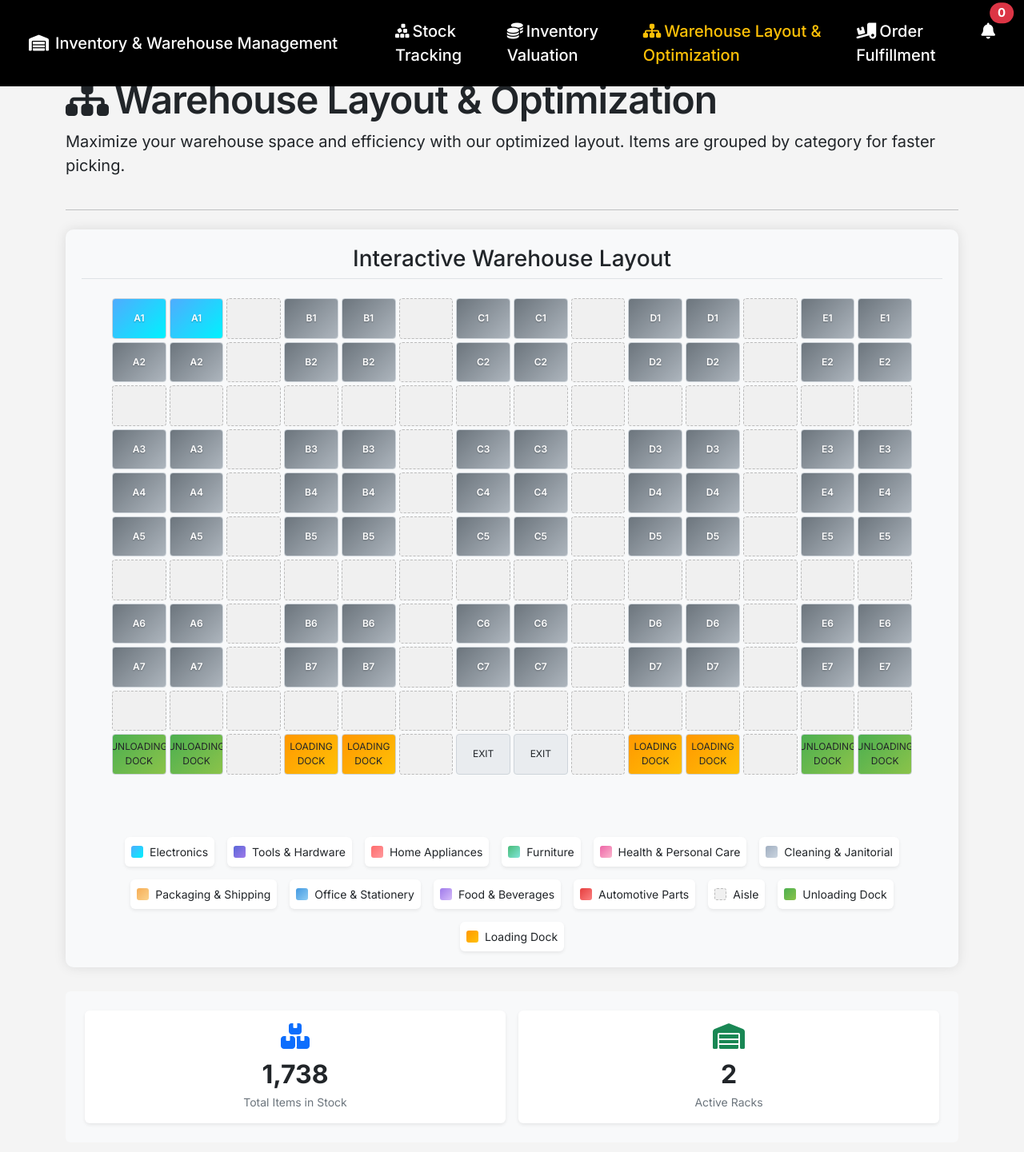
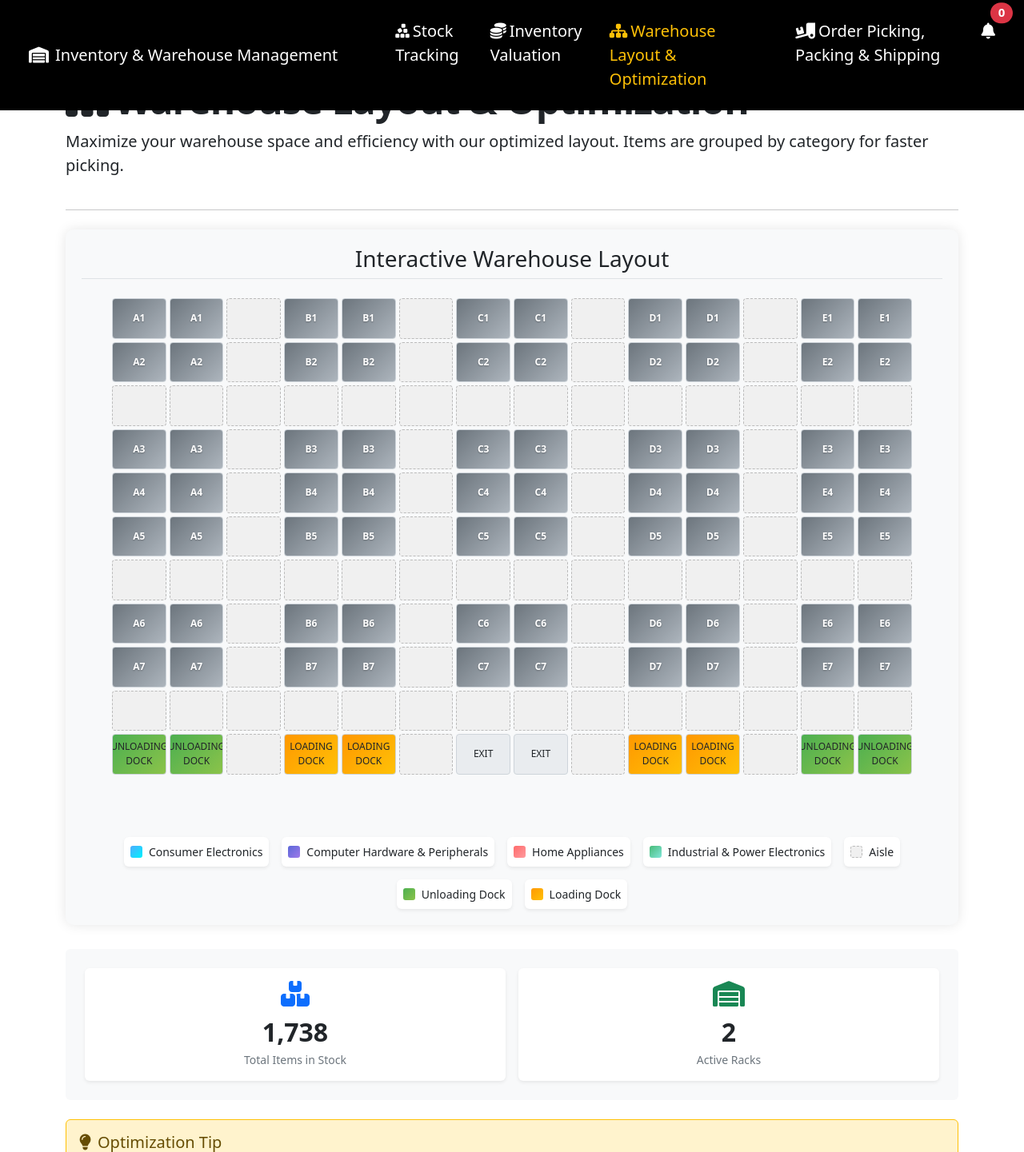
Before and after one commit to Scammur/ITECPROJECT, a PHP site: page /warehouse-layout-optimization.php in a window 1280 px wide. Shown: the top 1441 px of the page at 80% size. Run offline with PHP 8.4, Linux system fonts and the light colour scheme; data comes from the database, SQL or seed files in the repository.

Commit message:
Add files via upload

```diff
--- a/warehouse-layout-optimization.php
+++ b/warehouse-layout-optimization.php
@@ -23,7 +23,7 @@
             --info: #0dcaf0;
         }
 
-        html { scroll-behavior: smooth; }
+        html { scroll-behavior: smooth; }F
         body { font-family: 'Inter', Arial, sans-serif; background: #f4f4f4; }
 
         .navbar { background: #000 !important; }
@@ -142,7 +142,7 @@
                         <a class="nav-link active" href="warehouse-layout-optimization.php"><i class="fa-solid fa-sitemap me-1"></i>Warehouse Layout & Optimization</a>
                     </li>
                     <li class="nav-item">
-                        <a class="nav-link" href="order-fulfillment.php"><i class="fa-solid fa-truck-ramp-box me-1"></i>Order Fulfillment</a>
+                        <a class="nav-link" href="order-picking-packing-shipping.php"><i class="fa-solid fa-truck-ramp-box me-1"></i>Order Picking, Packing & Shipping</a>
                     </li>
                     <li>
                         <div class="nav-item dropdown me-3">
@@ -214,16 +214,10 @@
             <div class="d-flex justify-content-center flex-wrap gap-3 mt-4">
                 <?php
                 $categories = [
-                    ['name' => 'Electronics', 'color' => 'linear-gradient(135deg, #4facfe, #00f2fe)'],
-                    ['name' => 'Tools & Hardware', 'color' => 'linear-gradient(135deg, #5a67d8, #9f7aea)'],
+                    ['name' => 'Consumer Electronics', 'color' => 'linear-gradient(135deg, #4facfe, #00f2fe)'],
+                    ['name' => 'Computer Hardware & Peripherals', 'color' => 'linear-gradient(135deg, #5a67d8, #9f7aea)'],
                     ['name' => 'Home Appliances', 'color' => 'linear-gradient(135deg, #ff6b6b, #ff9a9e)'],
-                    ['name' => 'Furniture', 'color' => 'linear-gradient(135deg, #48bb78, #81e6d9)'],
-                    ['name' => 'Health & Personal Care', 'color' => 'linear-gradient(135deg, #ed64a6, #fbb6ce)'],
-                    ['name' => 'Cleaning & Janitorial', 'color' => 'linear-gradient(135deg, #a0aec0, #cbd5e0)'],
-                    ['name' => 'Packaging & Shipping', 'color' => 'linear-gradient(135deg, #f6ad55, #fbd38d)'],
-                    ['name' => 'Office & Stationery', 'color' => 'linear-gradient(135deg, #4299e1, #90cdf4)'],
-                    ['name' => 'Food & Beverages', 'color' => 'linear-gradient(135deg, #9f7aea, #d6bcfa)'],
-                    ['name' => 'Automotive Parts', 'color' => 'linear-gradient(135deg, #e53e3e, #fc8181)'],
+                    ['name' => 'Industrial & Power Electronics', 'color' => 'linear-gradient(135deg, #48bb78, #81e6d9)'],
                     ['name' => 'Aisle', 'color' => '#f0f0f0', 'border' => '1px dashed #bbb'],
                     ['name' => 'Unloading Dock', 'color' => 'linear-gradient(135deg, #4CAF50, #8BC34A)'],
                     ['name' => 'Loading Dock', 'color' => 'linear-gradient(135deg, #FF9800, #FFC107)']
@@ -402,7 +396,7 @@
 
         // Map database locations to our shelf identifiers
         const locationMap = {
-                'RACK 1A': 'A1', 'RACK 1-A': 'A1', 'RACK 2A': 'A2', 'RACK 3A': 'A3', 'RACK 4A': 'A4',
+            'RACK 1A': 'A1', 'RACK 2A': 'A2', 'RACK 3A': 'A3', 'RACK 4A': 'A4',
             'RACK 5A': 'A5', 'RACK 6A': 'A6', 'RACK 7A': 'A7', 'RACK 1B': 'B1', 'RACK 2B': 'B2',
             'RACK 3B': 'B3', 'RACK 4B': 'B4', 'RACK 5B': 'B5', 'RACK 6B': 'B6', 'RACK 7B': 'B7',
             'RACK 1C': 'C1', 'RACK 2C': 'C2', 'RACK 3C': 'C3', 'RACK 4C': 'C4', 'RACK 5C': 'C5',
@@ -412,28 +406,13 @@
             'RACK 7E': 'E7'
         };
 
-            // Map categories to shelf types
+        // Map categories to shelf colors - matching the PHP legend exactly
         const categoryColors = {
-                'ELECTRONICS': 'linear-gradient(135deg, #4facfe, #00f2fe)',
-                'TOOLS & HARDWARE': 'linear-gradient(135deg, #5a67d8, #9f7aea)',
-                'HOME APPLIANCES': 'linear-gradient(135deg, #ff6b6b, #ff9a9e)',
-                'FURNITURE': 'linear-gradient(135deg, #48bb78, #81e6d9)',
-                'HEALTH & PERSONAL CARE': 'linear-gradient(135deg, #ed64a6, #fbb6ce)',
-                'CLEANING & JANITORIAL SUPPLIES': 'linear-gradient(135deg, #a0aec0, #cbd5e0)',
-                'PACKAGING & SHIPPING': 'linear-gradient(135deg, #f6ad55, #fbd38d)',
-                'OFFICE & STATIONERY': 'linear-gradient(135deg, #4299e1, #90cdf4)',
-                'FOOD & BEVERAGES': 'linear-gradient(135deg, #9f7aea, #d6bcfa)',
-                'AUTOMOTIVE & SPARE PARTS': 'linear-gradient(135deg, #e53e3e, #fc8181)',
-                'CLOTHING & APPAREL': 'linear-gradient(135deg, #dd6b20, #f6ad55)',
-                'FOOTWEAR': 'linear-gradient(135deg, #b7791f, #ecc94b)',
-                'TOYS & GAMES': 'linear-gradient(135deg, #38a169, #68d391)',
-                'SPORTS & FITNESS EQUIPMENT': 'linear-gradient(135deg, #0987a0, #00b5d8)',
-                'BOOKS & MEDIA': 'linear-gradient(135deg, #805ad5, #b794f4)',
-                'INDUSTRIAL EQUIPMENT': 'linear-gradient(135deg, #4a5568, #718096)',
-                'ELECTRICAL COMPONENTS': 'linear-gradient(135deg, #2b6cb0, #63b3ed)',
-                'PLUMBING SUPPLIES': 'linear-gradient(135deg, #319795, #4fd1c5)',
-                'GARDEN & OUTDOOR': 'linear-gradient(135deg, #276749, #48bb78)',
-                'SAFETY & SECURITY EQUIPMENT': 'linear-gradient(135deg, #9c4221, #dd6b20)'
+            'Consumer Electronics': 'linear-gradient(135deg, #4facfe, #00f2fe)',
+            'Computer Hardware & Peripherals': 'linear-gradient(135deg, #5a67d8, #9f7aea)',
+            'Home Appliances': 'linear-gradient(135deg, #ff6b6b, #ff9a9e)',
+            'Industrial & Power Electronics': 'linear-gradient(135deg, #48bb78, #81e6d9)',
+            'Other': 'linear-gradient(135deg, #6c757d, #adb5bd)' // Default color for other categories
         };
 
         // Create shelf items object
@@ -442,13 +421,24 @@
         // Map database items to our shelf identifiers
         for (const [location, items] of Object.entries(dbItems)) {
             const shelfCode = locationMap[location] || location;
-                const category = items[0]?.category?.toUpperCase() || 'OTHER';
-                const shelfColor = categoryColors[category] || 'linear-gradient(135deg, #6c757d, #adb5bd)';
+            const category = items[0]?.category || 'Other'; // Use the first item's category for the whole shelf
+
+            // Find the matching color for this category
+            let shelfColor = categoryColors['Other']; // Default color
+
+            // Check each category key to see if it matches (case insensitive)
+            for (const [catName, color] of Object.entries(categoryColors)) {
+                if (category.toLowerCase().includes(catName.toLowerCase())) {
+                    shelfColor = color;
+                    break;
+                }
+            }
 
             if (!shelfItems[shelfCode]) {
                 shelfItems[shelfCode] = {
                     items: [],
-                        color: shelfColor
+                    color: shelfColor,
+                    category: category
                 };
             }
 
@@ -485,11 +475,17 @@
                     cellElement.textContent = 'LOADING DOCK';
                 }
                 else {
-                        const shelfData = shelfItems[cell] || {items: [], color: 'linear-gradient(135deg, #6c757d, #adb5bd)'};
+                    const shelfData = shelfItems[cell] || {
+                        items: [],
+                        color: categoryColors['Other'],
+                        category: 'Other'
+                    };
+
                     cellElement.classList.add('shelf');
                     cellElement.style.background = shelfData.color;
                     cellElement.textContent = cell;
                     cellElement.dataset.shelf = cell;
+                    cellElement.dataset.category = shelfData.category;
 
                     // Add hover event for shelf
                     cellElement.addEventListener('mouseenter', function(e) {
@@ -498,11 +494,11 @@
 
                         // Position tooltip
                         const rect = this.getBoundingClientRect();
-                            tooltip.style.top = `${rect.bottom + window.scrollY}px`;
+                        tooltip.style.top = `${rect.bottom + window.scrollY + 10}px`;
                         tooltip.style.left = `${rect.left + window.scrollX}px`;
 
                         // Update tooltip content
-                            document.getElementById('shelfTitle').textContent = `Shelf ${shelf}`;
+                        document.getElementById('shelfTitle').textContent = `Shelf ${shelf} (${this.dataset.category})`;
 
                         const itemsContainer = document.getElementById('shelfItems');
                         itemsContainer.innerHTML = '';
@@ -542,5 +538,4 @@
     });
     </script>
 </body>
-
 </html>
```
Lines whose indentation alone changed are shown as unchanged.
